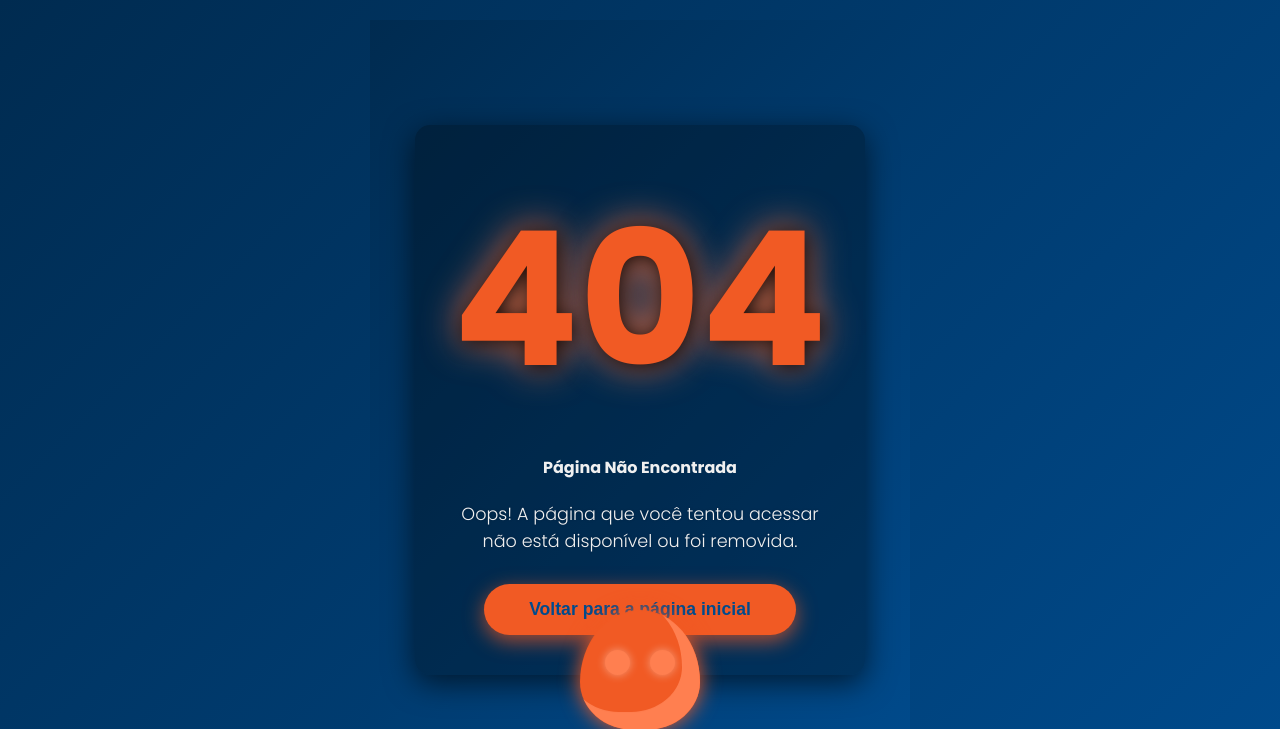
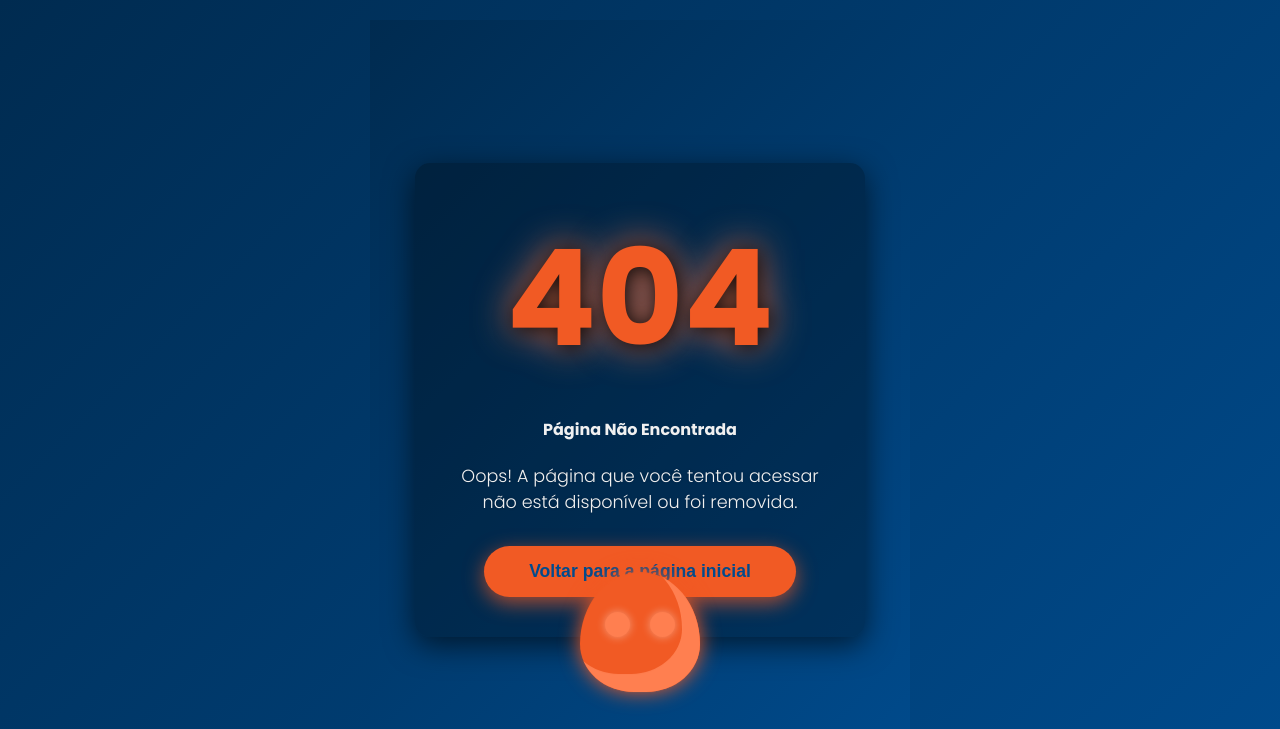
Before and after one commit to cesarbtakeda/Calculadora-WEB, a PHP site: page /404.html in a window 1280 px wide. Shown: the top 729 px of the page. Run offline with PHP 8.4, Linux system fonts and the light colour scheme.

Commit message:
Update css-404.css

```diff
--- a/assets/css-404.css
+++ b/assets/css-404.css
@@ -39,7 +39,7 @@
     }
 
     h3 {
-      font-size: 14vw;
+      font-size: 10vw;
       margin: 0;
       font-weight: 900;
       color: var(--facens-orange);
```
